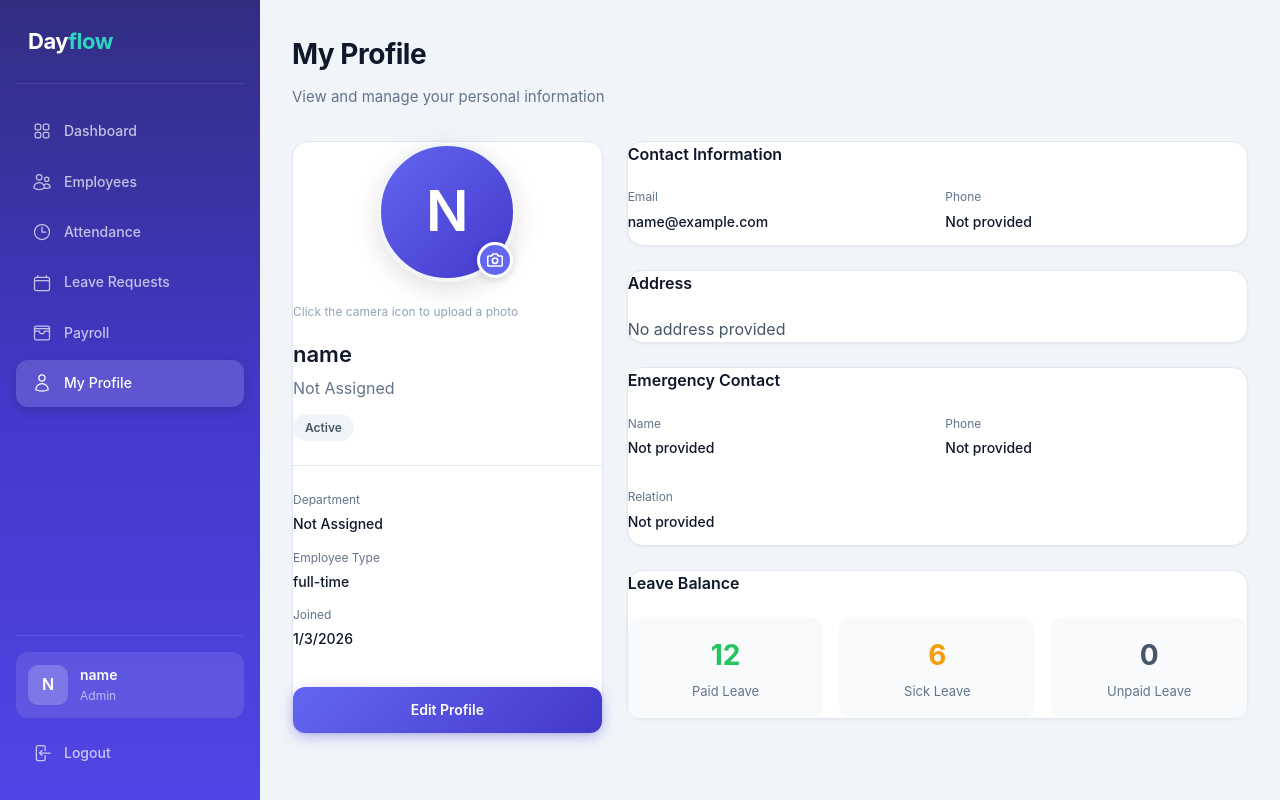
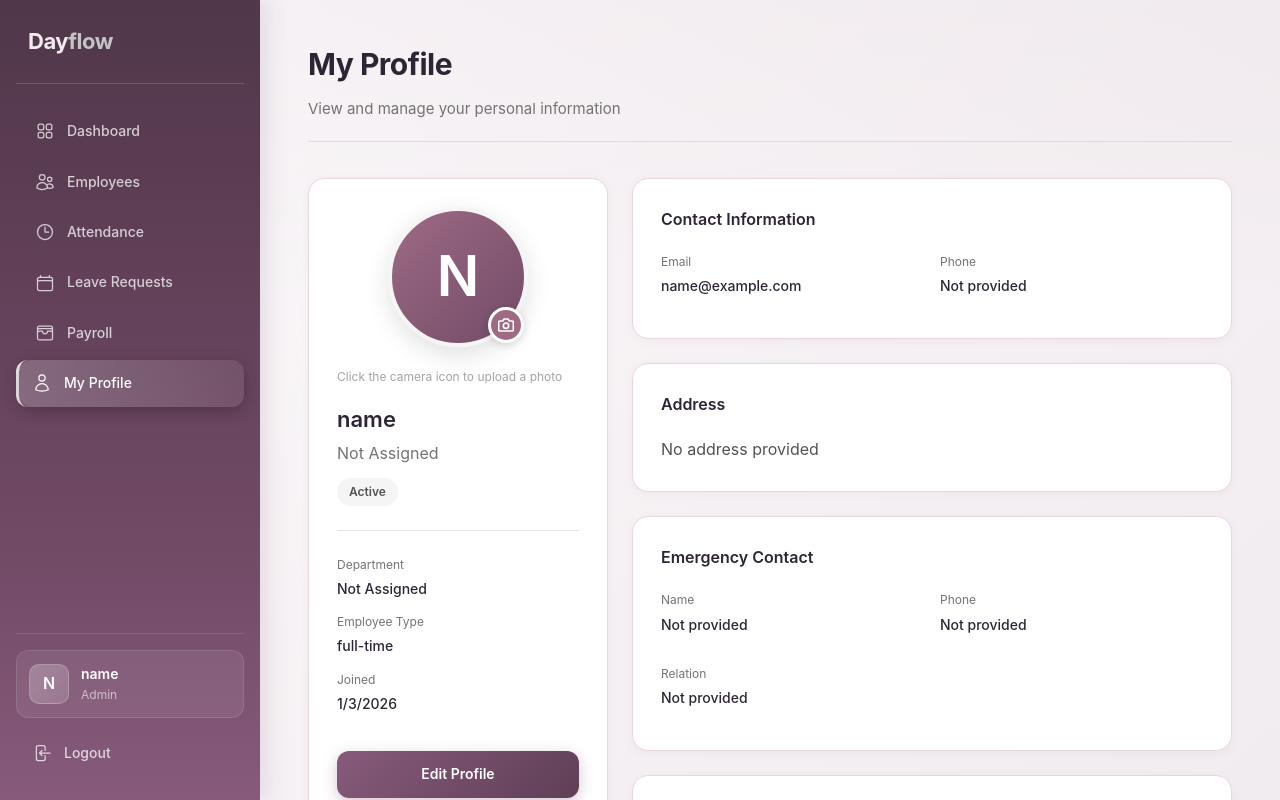
Before and after one commit to DevpriyaSaini/odoo-hackathon-1, a Next.js app in the folder frontend/: page /profile in a window 1280 px wide. Shown: the top 800 px of the page. Built offline with nearby package versions, Linux system fonts and the light colour scheme; no server answers; sample sign-in values are in the browser's storage.

Commit message:
Changed the UI theme

```diff
--- a/frontend/app/globals.css
+++ b/frontend/app/globals.css
@@ -4,22 +4,22 @@
 /* "Every workday, perfectly aligned" */
 
 :root {
-  /* Primary - Deep Indigo/Blue */
-  --primary-50: #eef2ff;
-  --primary-100: #e0e7ff;
-  --primary-200: #c7d2fe;
-  --primary-300: #a5b4fc;
-  --primary-400: #818cf8;
-  --primary-500: #6366f1;
-  --primary-600: #4f46e5;
-  --primary-700: #4338ca;
-  --primary-800: #3730a3;
-  --primary-900: #312e81;
+  /* Primary - Mauve/Purple (Logo First Letter) */
+  --primary-50: #faf7f9;
+  --primary-100: #f3ebf0;
+  --primary-200: #e8d5e0;
+  --primary-300: #d4b3c4;
+  --primary-400: #b8889f;
+  --primary-500: #9e6a84;
+  --primary-600: #875a7b;
+  --primary-700: #724b67;
+  --primary-800: #5f3f56;
+  --primary-900: #503749;
 
-  /* Accent - Teal */
-  --accent-400: #2dd4bf;
-  --accent-500: #14b8a6;
-  --accent-600: #0d9488;
+  /* Accent - Gray (Logo Rest of Letters) */
+  --accent-400: #a0a0a0;
+  --accent-500: #888888;
+  --accent-600: #6b6b6b;
 
   /* Status Colors */
   --success: #22c55e;
@@ -28,32 +28,28 @@
   --info: #0ea5e9;
 
   /* Neutrals */
-  --gray-50: #f8fafc;
-  --gray-100: #f1f5f9;
-  --gray-200: #e2e8f0;
-  --gray-300: #cbd5e1;
-  --gray-400: #94a3b8;
-  --gray-500: #64748b;
-  --gray-600: #475569;
-  --gray-700: #334155;
-  --gray-800: #1e293b;
-  --gray-900: #0f172a;
+  --gray-50: #fafafa;
+  --gray-100: #f5f5f5;
+  --gray-200: #e5e5e5;
+  --gray-300: #d4d4d4;
+  --gray-400: #a3a3a3;
+  --gray-500: #737373;
+  --gray-600: #525252;
+  --gray-700: #404040;
+  --gray-800: #262626;
+  --gray-900: #171717;
 
-  /* Theme */
-  --background: #f1f5f9;
-  --foreground: #0f172a;
+  /* Theme - Light */
+  --background: linear-gradient(135deg, #faf7f9 0%, #f5f0f3 50%, #f0ebee 100%);
+  --background-solid: #f8f5f7;
+  --foreground: #2d2535;
   --card-bg: #ffffff;
-  --card-border: #e2e8f0;
-  --sidebar-bg: linear-gradient(180deg, #312e81 0%, #4338ca 50%, #4f46e5 100%);
-}
+  --card-border: #e8d5e0;
+  --sidebar-bg: linear-gradient(180deg, #503749 0%, #5f3f56 30%, #724b67 70%, #875a7b 100%);
 
-@media (prefers-color-scheme: dark) {
-  :root {
-    --background: #0f172a;
-    --foreground: #f1f5f9;
-    --card-bg: #1e293b;
-    --card-border: #334155;
-  }
+  /* Logo Colors */
+  --logo-day: #875a7b;
+  --logo-flow: #888888;
 }
 
 @theme inline {
@@ -96,6 +92,7 @@ body {
   line-height: 1.6;
   min-height: 100vh;
   -webkit-font-smoothing: antialiased;
+  background-attachment: fixed;
 }
 
 /* ===== Cards ===== */
@@ -103,20 +100,23 @@ body {
   background: var(--card-bg);
   border: 1px solid var(--card-border);
   border-radius: 16px;
-  box-shadow: 0 1px 3px rgba(0, 0, 0, 0.05), 0 1px 2px rgba(0, 0, 0, 0.1);
-  transition: all 0.2s ease;
+  box-shadow: 0 1px 3px rgba(135, 90, 123, 0.05), 0 1px 2px rgba(0, 0, 0, 0.05);
+  transition: all 0.25s ease;
 }
 
 .card:hover {
-  box-shadow: 0 10px 40px -10px rgba(0, 0, 0, 0.1);
+  box-shadow: 0 10px 40px -10px rgba(135, 90, 123, 0.2);
   transform: translateY(-2px);
+  border-color: var(--primary-200);
 }
 
 .card-static {
   background: var(--card-bg);
   border: 1px solid var(--card-border);
   border-radius: 16px;
-  box-shadow: 0 1px 3px rgba(0, 0, 0, 0.05);
+  box-shadow: 0 2px 8px rgba(135, 90, 123, 0.06);
+  padding: 28px;
+  animation: pageSlideIn 0.45s ease-out 0.1s both;
 }
 
 /* ===== Buttons ===== */
@@ -141,14 +141,15 @@ body {
 }
 
 .btn-primary {
-  background: linear-gradient(135deg, var(--primary-500) 0%, var(--primary-700) 100%);
+  background: linear-gradient(135deg, var(--primary-600) 0%, var(--primary-800) 100%);
   color: white;
-  box-shadow: 0 4px 14px rgba(79, 70, 229, 0.35);
+  box-shadow: 0 4px 14px rgba(135, 90, 123, 0.35);
 }
 
 .btn-primary:hover:not(:disabled) {
-  box-shadow: 0 6px 20px rgba(79, 70, 229, 0.45);
+  box-shadow: 0 6px 20px rgba(135, 90, 123, 0.5);
   transform: translateY(-1px);
+  background: linear-gradient(135deg, var(--primary-500) 0%, var(--primary-700) 100%);
 }
 
 .btn-secondary {
@@ -216,8 +217,8 @@ body {
 
 .input:focus {
   outline: none;
-  border-color: var(--primary-500);
-  box-shadow: 0 0 0 4px rgba(99, 102, 241, 0.1);
+  border-color: var(--primary-600);
+  box-shadow: 0 0 0 4px rgba(135, 90, 123, 0.15);
 }
 
 .input::placeholder {
@@ -240,22 +241,28 @@ body {
   text-transform: capitalize;
 }
 
-.badge-present, .badge-approved, .badge-success {
+.badge-present,
+.badge-approved,
+.badge-success {
   background: rgba(34, 197, 94, 0.12);
   color: #15803d;
 }
 
-.badge-absent, .badge-rejected, .badge-danger {
+.badge-absent,
+.badge-rejected,
+.badge-danger {
   background: rgba(239, 68, 68, 0.12);
   color: #dc2626;
 }
 
-.badge-pending, .badge-warning {
+.badge-pending,
+.badge-warning {
   background: rgba(245, 158, 11, 0.12);
   color: #b45309;
 }
 
-.badge-leave, .badge-info {
+.badge-leave,
+.badge-info {
   background: rgba(14, 165, 233, 0.12);
   color: #0284c7;
 }
@@ -276,6 +283,7 @@ body {
   border-radius: 16px;
   border: 1px solid var(--card-border);
   background: var(--card-bg);
+  margin-top: 16px;
 }
 
 table {
@@ -284,28 +292,28 @@ table {
 }
 
 thead {
-  background: var(--gray-50);
+  background: var(--primary-50);
 }
 
 th {
-  padding: 14px 20px;
+  padding: 16px 24px;
   text-align: left;
   font-weight: 600;
   font-size: 12px;
   text-transform: uppercase;
   letter-spacing: 0.5px;
-  color: var(--gray-500);
+  color: var(--gray-600);
   border-bottom: 1px solid var(--card-border);
 }
 
 td {
-  padding: 16px 20px;
+  padding: 18px 24px;
   border-bottom: 1px solid var(--gray-100);
   font-size: 14px;
 }
 
 tbody tr:hover {
-  background: var(--gray-50);
+  background: var(--primary-50);
 }
 
 tbody tr:last-child td {
@@ -324,6 +332,7 @@ tbody tr:last-child td {
   display: flex;
   flex-direction: column;
   z-index: 100;
+  box-shadow: 4px 0 24px rgba(80, 55, 73, 0.15);
 }
 
 .sidebar-logo {
@@ -331,19 +340,19 @@ tbody tr:last-child td {
   align-items: center;
   gap: 12px;
   padding: 0 12px 24px;
-  border-bottom: 1px solid rgba(255, 255, 255, 0.1);
+  border-bottom: 1px solid rgba(255, 255, 255, 0.15);
   margin-bottom: 24px;
 }
 
 .sidebar-logo h1 {
-  color: white;
+  color: #f3ebf0;
   font-size: 22px;
   font-weight: 700;
   letter-spacing: -0.5px;
 }
 
 .sidebar-logo span {
-  color: var(--accent-400);
+  color: #c4c4c4;
 }
 
 .sidebar-nav {
@@ -358,29 +367,66 @@ tbody tr:last-child td {
   align-items: center;
   gap: 12px;
   padding: 12px 16px;
-  color: rgba(255, 255, 255, 0.7);
+  color: rgba(255, 255, 255, 0.75);
   text-decoration: none;
   border-radius: 12px;
   font-weight: 500;
   font-size: 14px;
-  transition: all 0.2s ease;
+  border-left: 3px solid transparent;
+  position: relative;
+  transition: color 0.25s ease, padding-left 0.25s ease, border-color 0.4s ease;
+}
+
+.sidebar-link::before {
+  content: '';
+  position: absolute;
+  inset: 0;
+  border-radius: 12px;
+  background: linear-gradient(90deg, rgba(255, 255, 255, 0.2) 0%, rgba(255, 255, 255, 0.08) 100%);
+  opacity: 0;
+  transform: scaleY(0.8);
+  transform-origin: center;
+  transition: opacity 0.35s ease, transform 0.35s cubic-bezier(0.4, 0, 0.2, 1);
 }
 
 .sidebar-link:hover {
-  background: rgba(255, 255, 255, 0.1);
-  color: white;
+  color: #fff;
+  padding-left: 20px;
+}
+
+.sidebar-link:hover::before {
+  opacity: 0.6;
+  transform: scaleY(1);
 }
 
 .sidebar-link.active {
-  background: rgba(255, 255, 255, 0.15);
-  color: white;
-  box-shadow: 0 4px 12px rgba(0, 0, 0, 0.15);
+  color: #fff;
+  border-left: 3px solid rgba(255, 255, 255, 0.9);
+  padding-left: 13px;
+}
+
+.sidebar-link.active::before {
+  opacity: 1;
+  transform: scaleY(1);
+  box-shadow: 0 4px 16px rgba(0, 0, 0, 0.25);
 }
 
 .sidebar-link svg {
   width: 20px;
   height: 20px;
   flex-shrink: 0;
+  transition: transform 0.25s ease;
+  position: relative;
+  z-index: 1;
+}
+
+.sidebar-link span {
+  position: relative;
+  z-index: 1;
+}
+
+.sidebar-link:hover svg {
+  transform: scale(1.1);
 }
 
 .sidebar-footer {
@@ -394,20 +440,22 @@ tbody tr:last-child td {
   align-items: center;
   gap: 12px;
   padding: 12px;
-  background: rgba(255, 255, 255, 0.1);
+  background: rgba(255, 255, 255, 0.08);
   border-radius: 12px;
+  border: 1px solid rgba(255, 255, 255, 0.1);
 }
 
 .sidebar-user-avatar {
   width: 40px;
   height: 40px;
   border-radius: 10px;
-  background: rgba(255, 255, 255, 0.2);
+  background: linear-gradient(135deg, rgba(255, 255, 255, 0.25) 0%, rgba(255, 255, 255, 0.15) 100%);
   display: flex;
   align-items: center;
   justify-content: center;
   font-weight: 600;
   color: white;
+  border: 1px solid rgba(255, 255, 255, 0.2);
 }
 
 .sidebar-user-info {
@@ -434,43 +482,82 @@ tbody tr:last-child td {
 .dashboard-layout {
   display: flex;
   min-height: 100vh;
+  overflow-x: hidden;
 }
 
 .main-content {
   flex: 1;
   margin-left: 260px;
-  padding: 32px;
+  padding: 40px 48px;
   background: var(--background);
   min-height: 100vh;
+  position: relative;
+  will-change: auto;
+  transform: translateZ(0);
+}
+
+.main-content::before {
+  content: '';
+  position: absolute;
+  top: 0;
+  left: 0;
+  right: 0;
+  height: 300px;
+  background: linear-gradient(180deg, rgba(135, 90, 123, 0.04) 0%, transparent 100%);
+  pointer-events: none;
+  z-index: 0;
+  will-change: auto;
+}
+
+.main-content>* {
+  position: relative;
+  z-index: 1;
+}
+
+@keyframes pageSlideIn {
+  from {
+    opacity: 0;
+    transform: translateY(8px);
+  }
+
+  to {
+    opacity: 1;
+    transform: translateY(0);
+  }
 }
 
 .page-header {
-  margin-bottom: 32px;
+  margin-bottom: 36px;
+  padding-bottom: 20px;
+  border-bottom: 1px solid var(--card-border);
+  animation: pageSlideIn 0.35s ease-out;
 }
 
 .page-header h1 {
-  font-size: 28px;
+  font-size: 30px;
   font-weight: 700;
   color: var(--foreground);
-  margin-bottom: 8px;
+  margin-bottom: 10px;
   letter-spacing: -0.5px;
 }
 
 .page-header p {
   color: var(--gray-500);
   font-size: 15px;
+  line-height: 1.5;
 }
 
 /* ===== Stats Grid ===== */
 .stats-grid {
   display: grid;
-  grid-template-columns: repeat(auto-fit, minmax(220px, 1fr));
-  gap: 20px;
-  margin-bottom: 32px;
+  grid-template-columns: repeat(auto-fit, minmax(240px, 1fr));
+  gap: 24px;
+  margin-bottom: 40px;
+  animation: pageSlideIn 0.4s ease-out 0.05s both;
 }
 
 .stat-card {
-  padding: 24px;
+  padding: 28px;
   display: flex;
   align-items: flex-start;
   justify-content: space-between;
@@ -502,7 +589,7 @@ tbody tr:last-child td {
 }
 
 .stat-icon.indigo {
-  background: rgba(99, 102, 241, 0.12);
+  background: rgba(135, 90, 123, 0.12);
   color: var(--primary-600);
 }
 
@@ -522,7 +609,7 @@ tbody tr:last-child td {
 }
 
 .stat-icon.teal {
-  background: rgba(20, 184, 166, 0.12);
+  background: rgba(136, 136, 136, 0.12);
   color: var(--accent-600);
 }
 
@@ -533,7 +620,7 @@ tbody tr:last-child td {
   align-items: center;
   justify-content: center;
   padding: 20px;
-  background: linear-gradient(135deg, var(--primary-900) 0%, var(--primary-700) 50%, var(--primary-500) 100%);
+  background: linear-gradient(135deg, var(--primary-900) 0%, var(--primary-700) 50%, var(--primary-600) 100%);
 }
 
 .auth-card {
@@ -553,11 +640,11 @@ tbody tr:last-child td {
 .auth-logo h1 {
   font-size: 28px;
   font-weight: 700;
-  color: var(--primary-600);
+  color: var(--logo-day);
 }
 
 .auth-logo h1 span {
-  color: var(--accent-500);
+  color: var(--logo-flow);
 }
 
 .auth-logo p {
@@ -623,17 +710,38 @@ tbody tr:last-child td {
 }
 
 @keyframes spin {
-  to { transform: rotate(360deg); }
+  to {
+    transform: rotate(360deg);
+  }
+}
+
+@keyframes fadeInDelayed {
+  0% {
+    opacity: 0;
+  }
+
+  100% {
+    opacity: 1;
+  }
 }
 
 .loading-container {
+  position: fixed;
+  top: 0;
+  left: 260px;
+  right: 0;
+  bottom: 0;
   display: flex;
   flex-direction: column;
   align-items: center;
   justify-content: center;
   gap: 16px;
-  min-height: 200px;
   color: var(--gray-500);
+  background: rgba(248, 245, 247, 0.85);
+  backdrop-filter: blur(4px);
+  z-index: 50;
+  opacity: 0;
+  animation: fadeInDelayed 0.3s ease-out 0.5s forwards;
 }
 
 .alert {
@@ -698,6 +806,7 @@ tbody tr:last-child td {
     opacity: 0;
     transform: scale(0.95);
   }
+
   to {
     opacity: 1;
     transform: scale(1);
@@ -771,18 +880,26 @@ tbody tr:last-child td {
 .quick-action {
   display: flex;
   align-items: center;
-  gap: 16px;
-  padding: 20px;
+  gap: 20px;
+  padding: 24px 28px;
   background: var(--card-bg);
   border: 1px solid var(--card-border);
   border-radius: 16px;
   cursor: pointer;
-  transition: all 0.2s;
+  transition: all 0.25s ease;
 }
 
 .quick-action:hover {
-  border-color: var(--primary-300);
-  box-shadow: 0 4px 12px rgba(99, 102, 241, 0.1);
+  border-color: var(--primary-400);
+  box-shadow: 0 8px 24px rgba(135, 90, 123, 0.15);
+  transform: translateY(-2px);
+  background: linear-gradient(135deg, #ffffff 0%, #faf7f9 100%);
+}
+
+.quick-action:hover .quick-action-icon {
+  background: linear-gradient(135deg, var(--primary-600) 0%, var(--primary-700) 100%);
+  color: white;
+  transform: scale(1.05);
 }
 
 .quick-action-icon {
@@ -792,8 +909,9 @@ tbody tr:last-child td {
   display: flex;
   align-items: center;
   justify-content: center;
-  background: var(--primary-50);
+  background: var(--primary-100);
   color: var(--primary-600);
+  transition: all 0.25s ease;
 }
 
 .quick-action-content h4 {
@@ -801,6 +919,11 @@ tbody tr:last-child td {
   font-weight: 600;
   color: var(--foreground);
   margin-bottom: 4px;
+  transition: color 0.2s ease;
+}
+
+.quick-action:hover .quick-action-content h4 {
+  color: var(--primary-700);
 }
 
 .quick-action-content p {
@@ -857,9 +980,14 @@ tbody tr:last-child td {
   .sidebar {
     width: 220px;
   }
+
   .main-content {
     margin-left: 220px;
-    padding: 24px;
+    padding: 32px 28px;
+  }
+
+  .loading-container {
+    left: 220px;
   }
 }
 
@@ -869,21 +997,36 @@ tbody tr:last-child td {
     width: 280px;
     transition: transform 0.3s ease;
   }
+
   .sidebar.open {
     transform: translateX(0);
   }
+
   .main-content {
     margin-left: 0;
-    padding: 20px;
+    padding: 24px 20px;
   }
+
+  .loading-container {
+    left: 0;
+  }
+
   .auth-card {
     padding: 32px 24px;
   }
+
   .stats-grid {
     grid-template-columns: 1fr 1fr;
+    gap: 16px;
   }
+
   .page-header h1 {
     font-size: 24px;
+  }
+
+  .quick-action {
+    padding: 20px;
+    gap: 16px;
   }
 }
 
@@ -891,4 +1034,8 @@ tbody tr:last-child td {
   .stats-grid {
     grid-template-columns: 1fr;
   }
+
+  .main-content {
+    padding: 20px 16px;
+  }
 }
```
Also changed, not shown: frontend/app/auth/register/page.js (+4 -4 lines), frontend/app/auth/login/page.js (line endings or trailing spaces), frontend/app/auth/verify-otp/page.js (line endings or trailing spaces), frontend/app/components/Sidebar.js (line endings or trailing spaces), frontend/app/page.js (line endings or trailing spaces), 1 other file (tests, documents, lock files or other folders).
